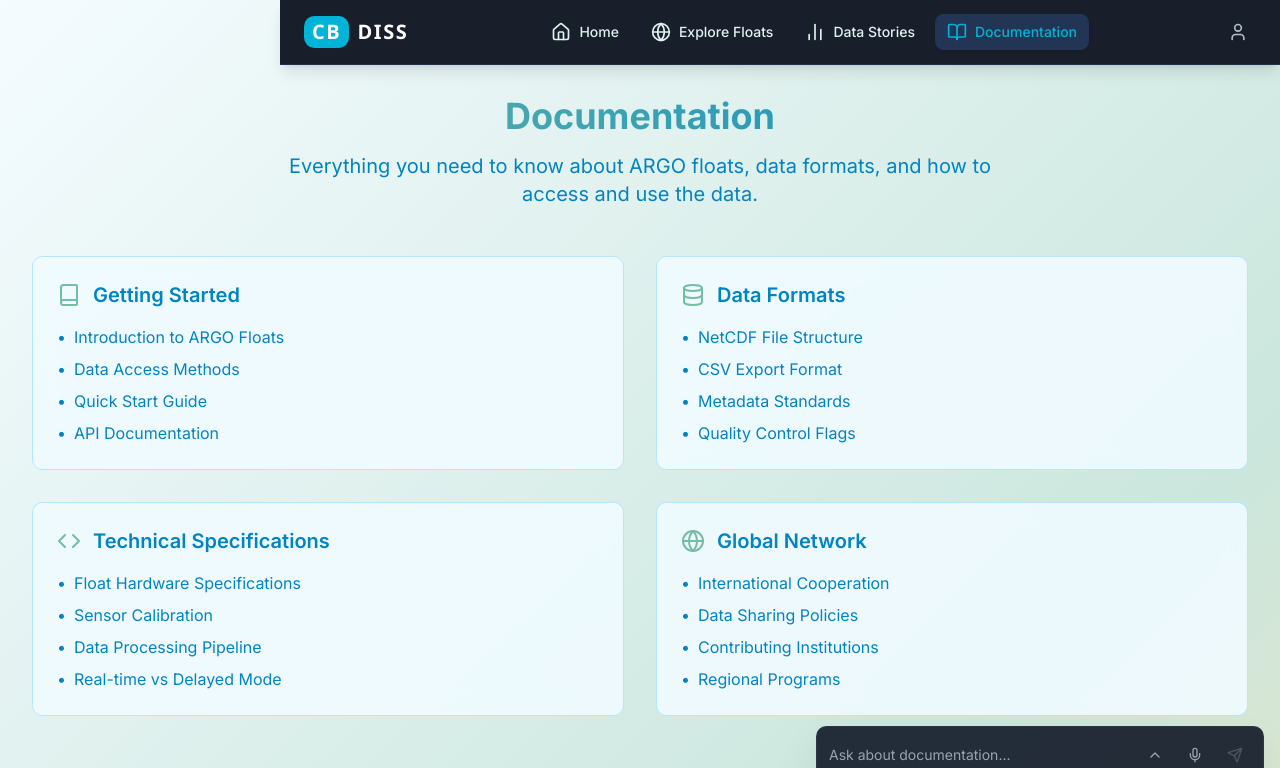
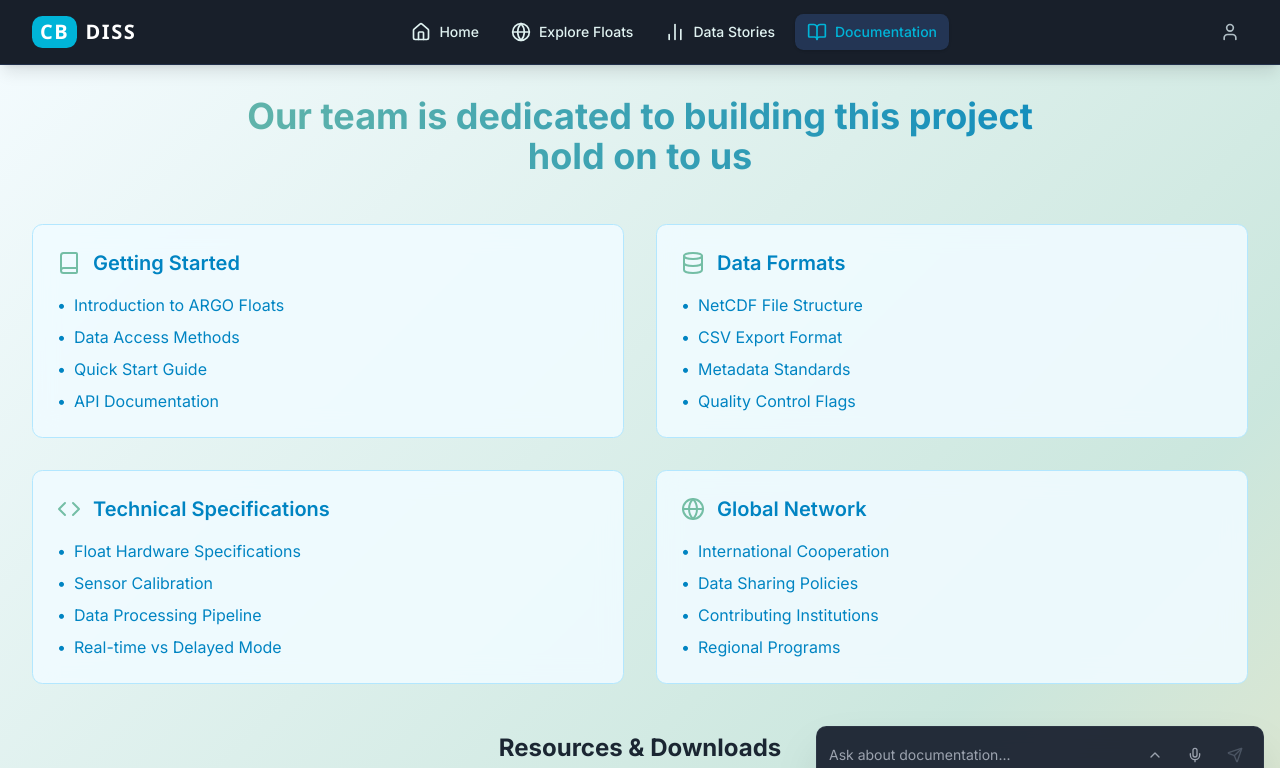
Before and after one commit to INDRANIL-SAHA-INS/CB-DISS-Computational-Bouy-Data-Intelligence-Synthesis-System-, a Next.js app: page /documentation in a window 1280 px wide. Shown: the top 768 px of the page. Built offline with nearby package versions, Linux system fonts and the light colour scheme.

Commit message:
added few msg

```diff
--- a/app/data-stories/page.tsx
+++ b/app/data-stories/page.tsx
@@ -1,6 +1,6 @@
 'use client';
 
-import Navigation from '@/components/Navigation';
+import Navbar from '@/app/explore/components/navbar';
 import ChatInterface from '@/components/ChatInterface';
 import StoryCard, { TemperatureThumbnail, MapThumbnail, ChartThumbnail } from '@/components/StoryCard';
 
@@ -8,15 +8,17 @@ const stories = [
 	{
 		id: '1',
 		title: 'Indian Ocean Warming Trends (2010-2023)',
-    description: 'Comprehensive analysis of temperature anomalies across the Indian Ocean basin using ARGO float data. This study reveals significant warming patterns and their correlation with global climate phenomena.',
+		description:
+			'Comprehensive analysis of temperature anomalies across the Indian Ocean basin using ARGO float data. This study reveals significant warming patterns and their correlation with global climate phenomena.',
 		date: 'Jan 2024',
 		category: 'Climate Analysis',
 		thumbnail: <TemperatureThumbnail />,
 	},
 	{
 		id: '2',
-    title: 'El Niño\'s Impact on Argo Floats',
-    description: 'Examining how El Niño Southern Oscillation events affect ocean temperature and salinity profiles as measured by autonomous floats across the Pacific.',
+		title: "El Niño's Impact on Argo Floats",
+		description:
+			'Examining how El Niño Southern Oscillation events affect ocean temperature and salinity profiles as measured by autonomous floats across the Pacific.',
 		date: 'Dec 2023',
 		category: 'Climate Patterns',
 		thumbnail: <MapThumbnail />,
@@ -24,7 +26,8 @@ const stories = [
 	{
 		id: '3',
 		title: 'BGC Data: Oxygen Depletion in Arabian Sea',
-    description: 'Biogeochemical analysis revealing concerning trends in dissolved oxygen levels in the Arabian Sea, with implications for marine ecosystems and fisheries.',
+		description:
+			'Biogeochemical analysis revealing concerning trends in dissolved oxygen levels in the Arabian Sea, with implications for marine ecosystems and fisheries.',
 		date: 'Nov 2023',
 		category: 'Biogeochemistry',
 		thumbnail: <ChartThumbnail />,
@@ -32,7 +35,8 @@ const stories = [
 	{
 		id: '4',
 		title: 'Deep Water Formation in Southern Ocean',
-    description: 'Investigation of Antarctic Bottom Water formation using deep ARGO float profiles, revealing changes in global thermohaline circulation.',
+		description:
+			'Investigation of Antarctic Bottom Water formation using deep ARGO float profiles, revealing changes in global thermohaline circulation.',
 		date: 'Oct 2023',
 		category: 'Physical Oceanography',
 		thumbnail: <TemperatureThumbnail />,
@@ -40,7 +44,8 @@ const stories = [
 	{
 		id: '5',
 		title: 'Seasonal Variability in Tropical Pacific',
-    description: 'Multi-year analysis of seasonal temperature and salinity cycles in the tropical Pacific, highlighting the role of trade winds and upwelling.',
+		description:
+			'Multi-year analysis of seasonal temperature and salinity cycles in the tropical Pacific, highlighting the role of trade winds and upwelling.',
 		date: 'Sep 2023',
 		category: 'Seasonal Analysis',
 		thumbnail: <ChartThumbnail />,
@@ -48,7 +53,8 @@ const stories = [
 	{
 		id: '6',
 		title: 'Marine Heatwaves: A Global Perspective',
-    description: 'Using ARGO data to track and analyze marine heatwave events worldwide, their duration, intensity, and ecological impacts.',
+		description:
+			'Using ARGO data to track and analyze marine heatwave events worldwide, their duration, intensity, and ecological impacts.',
 		date: 'Aug 2023',
 		category: 'Extreme Events',
 		thumbnail: <TemperatureThumbnail />,
@@ -63,17 +69,18 @@ export default function DataStoriesPage() {
 
 	return (
 		<div className="min-h-screen bg-background text-foreground">
-      <Navigation />
+			<Navbar />
 
 			<main className="pt-16 pb-20">
 				<div className="max-w-7xl mx-auto px-4 sm:px-6 lg:px-8 py-8">
 					<div className="text-center mb-12">
-            <h1 className="text-4xl font-bold mb-4 bg-gradient-to-r from-accent to-primary bg-clip-text text-transparent">
-              Data Stories & Analysis
+            <h1 className="text-4xl font-bold mb-4 text-red-600">
+              Our team is developing the tools and resources to help you better understand ocean data. Hold on to us.
             </h1>
 						<p className="text-xl text-muted-foreground max-w-3xl mx-auto">
 							Discover insights from ocean data through curated analyses and visualizations.
-              Each story reveals patterns and trends in our changing oceans.
+							<br className="hidden sm:block" /> Each story reveals patterns and trends in our
+							changing oceans.
 						</p>
 					</div>
 
@@ -93,10 +100,7 @@ export default function DataStoriesPage() {
 				</div>
 			</main>
 
-      <ChatInterface
-        placeholder="Ask about a data story..."
-        context="data-stories"
-      />
+			<ChatInterface placeholder="Ask about a data story..." context="data-stories" />
 		</div>
 	);
 }
--- a/app/documentation/page.tsx
+++ b/app/documentation/page.tsx
@@ -1,6 +1,6 @@
 'use client';
 
-import Navigation from '@/components/Navigation';
+import Navbar from '@/app/explore/components/navbar';
 import ChatInterface from '@/components/ChatInterface';
 import { Book, Download, ExternalLink, Code, Database, Globe } from 'lucide-react';
 
@@ -50,7 +50,8 @@ const documentationSections = [
 const resources = [
 	{
 		title: 'ARGO Data Management Handbook',
-    description: 'Comprehensive guide to ARGO data management practices and standards.',
+		description:
+			'Comprehensive guide to ARGO data management practices and standards.',
 		type: 'PDF',
 		size: '2.3 MB',
 	},
@@ -77,17 +78,15 @@ const resources = [
 export default function DocumentationPage() {
 	return (
 		<div className="min-h-screen bg-background text-foreground">
-      <Navigation />
+			<Navbar />
 
 			<main className="pt-16 pb-20">
 				<div className="max-w-7xl mx-auto px-4 sm:px-6 lg:px-8 py-8">
 					<div className="text-center mb-12">
-            <h1 className="text-4xl font-bold mb-4 bg-gradient-to-r from-accent to-primary bg-clip-text text-transparent">
-              Documentation
+						<h1 className="text-4xl text-red-600 font-bold mb-4 bg-gradient-to-r from-accent to-primary bg-clip-text text-transparent">
+							Our team is dedicated to building this project<br></br> hold on to us
 						</h1>
-            <p className="text-xl text-muted-foreground max-w-3xl mx-auto">
-              Everything you need to know about ARGO floats, data formats, and how to access and use the data.
-            </p>
+
 					</div>
 
 					<div className="grid grid-cols-1 lg:grid-cols-2 gap-8 mb-12">
@@ -98,7 +97,9 @@ export default function DocumentationPage() {
 							>
 								<div className="flex items-center space-x-3 mb-4">
 									<div className="text-accent">{section.icon}</div>
-                  <h2 className="text-xl font-semibold text-primary">{section.title}</h2>
+									<h2 className="text-xl font-semibold text-primary">
+										{section.title}
+									</h2>
 								</div>
 								<ul className="space-y-2">
 									{section.items.map((item, itemIndex) => (
@@ -118,7 +119,9 @@ export default function DocumentationPage() {
 					</div>
 
 					<div className="mb-12">
-            <h2 className="text-2xl font-bold mb-6 text-center">Resources & Downloads</h2>
+						<h2 className="text-2xl font-bold mb-6 text-center">
+							Resources & Downloads
+						</h2>
 						<div className="grid grid-cols-1 md:grid-cols-2 gap-6">
 							{resources.map((resource, index) => (
 								<div
@@ -126,15 +129,21 @@ export default function DocumentationPage() {
 									className="bg-card/90 backdrop-blur-md rounded-lg border border-border p-6 hover:border-accent/50 transition-colors"
 								>
 									<div className="flex items-start justify-between mb-3">
-                    <h3 className="text-lg font-semibold text-primary">{resource.title}</h3>
+										<h3 className="text-lg font-semibold text-primary">
+											{resource.title}
+										</h3>
 										<div className="flex items-center space-x-2">
 											<span className="px-2 py-1 bg-accent/30 text-accent text-xs rounded">
 												{resource.type}
 											</span>
-                      <span className="text-muted-foreground text-xs">{resource.size}</span>
+											<span className="text-muted-foreground text-xs">
+												{resource.size}
+											</span>
 										</div>
 									</div>
-                  <p className="text-muted-foreground text-sm mb-4">{resource.description}</p>
+									<p className="text-muted-foreground text-sm mb-4">
+										{resource.description}
+									</p>
 									<div className="flex space-x-2">
 										<button className="flex items-center space-x-2 bg-primary hover:bg-accent text-primary-foreground px-4 py-2 rounded-lg transition-colors text-sm">
 											<Download className="w-4 h-4" />
@@ -154,8 +163,9 @@ export default function DocumentationPage() {
 						<div className="bg-card/90 backdrop-blur-md rounded-lg border border-border p-8">
 							<h2 className="text-2xl font-bold mb-4">Need Help?</h2>
 							<p className="text-muted-foreground mb-6">
-                Can&apos;t find what you&apos;re looking for? Our AI assistant can help you navigate the documentation
-                and answer specific questions about ARGO data.
+								Can&apos;t find what you&apos;re looking for? Our AI assistant can
+								help you navigate the documentation and answer specific questions
+								about ARGO data.
 							</p>
 							<button className="bg-primary hover:bg-accent text-primary-foreground px-6 py-3 rounded-lg transition-colors">
 								Ask the AI Assistant
```
Lines whose indentation alone changed are shown as unchanged.
